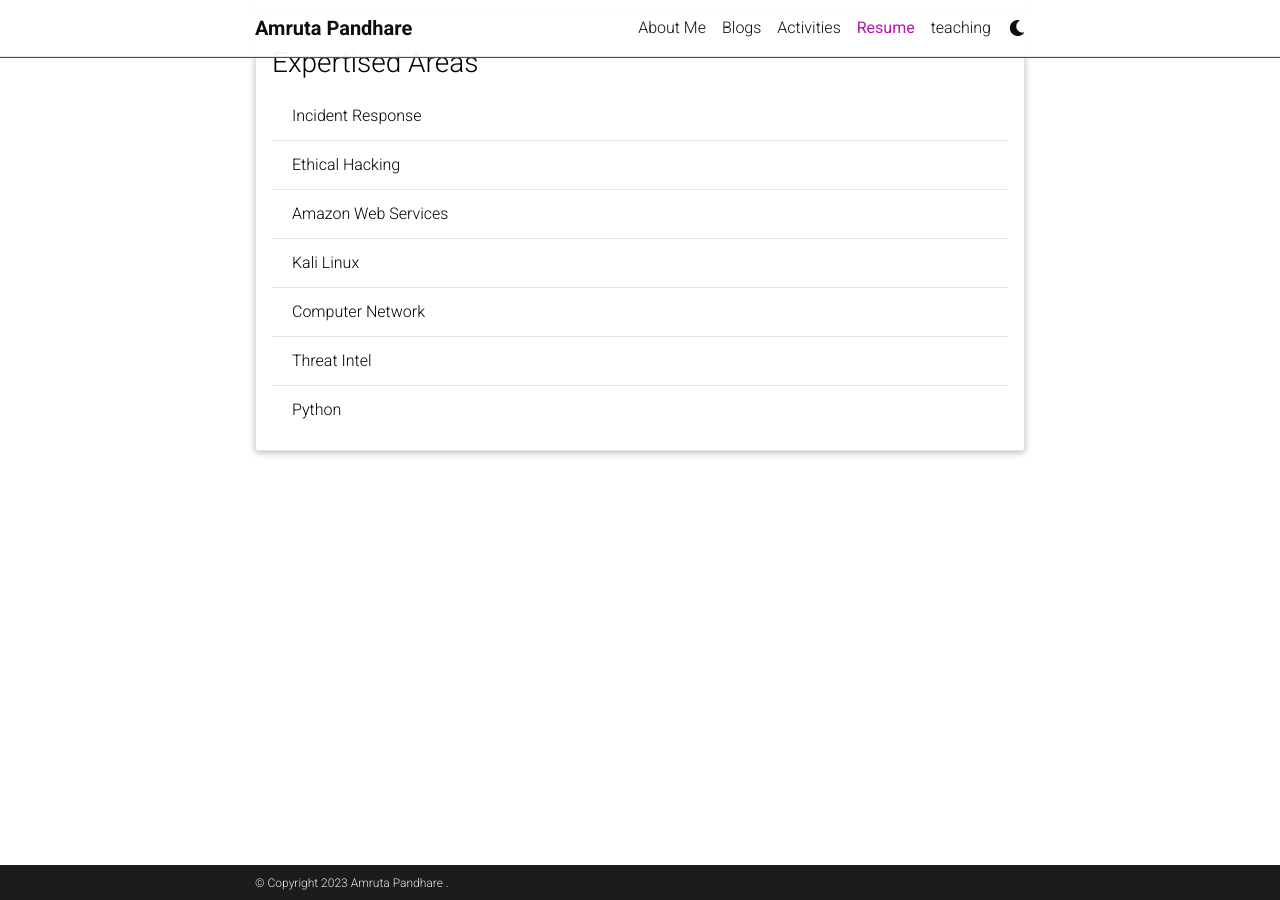
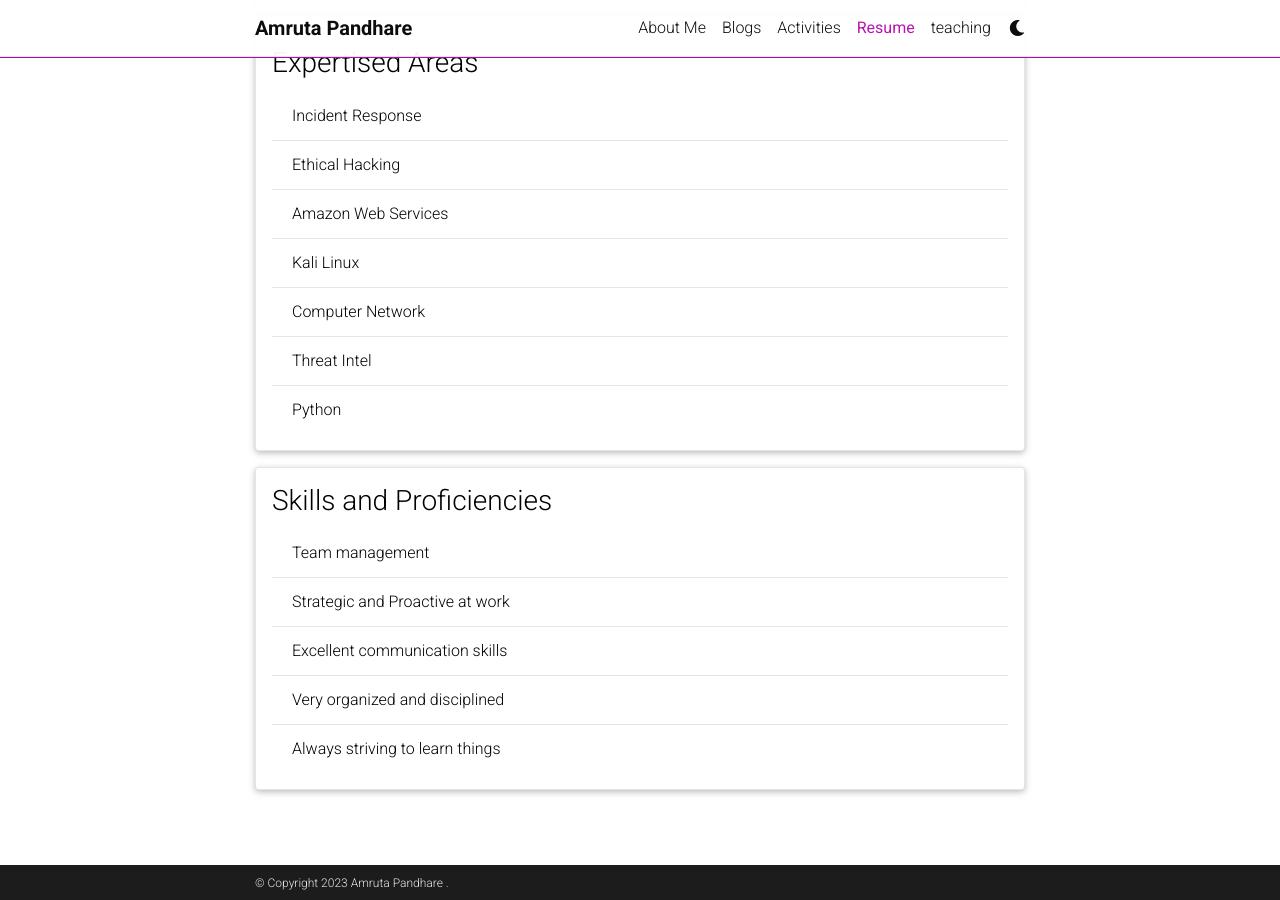
Before and after one commit to AmrutaPandhare/AmrutaPandhare.github.io, a Jekyll site: the page built from _pages/cv.md, in a window 1280 px wide and 900 px high, scrolled down 2390 px. Built offline with Jekyll 4.4.1, drawn with Linux system fonts in a browser that asks for light colours; comment, search, counter and statistics services are not loaded; a style sheet for code colours, icons or effects is not loaded.

Commit message:
Update cv.yml

```diff
--- a/_data/cv.yml
+++ b/_data/cv.yml
@@ -85,3 +85,12 @@
     - Computer Network
     - Threat Intel
     - Python
+
+- title: Skills and Proficiencies
+  type: list
+  contents:
+    - Team management
+    - Strategic and Proactive at work
+    - Excellent communication skills
+    - Very organized and disciplined
+    - Always striving to learn things
```
